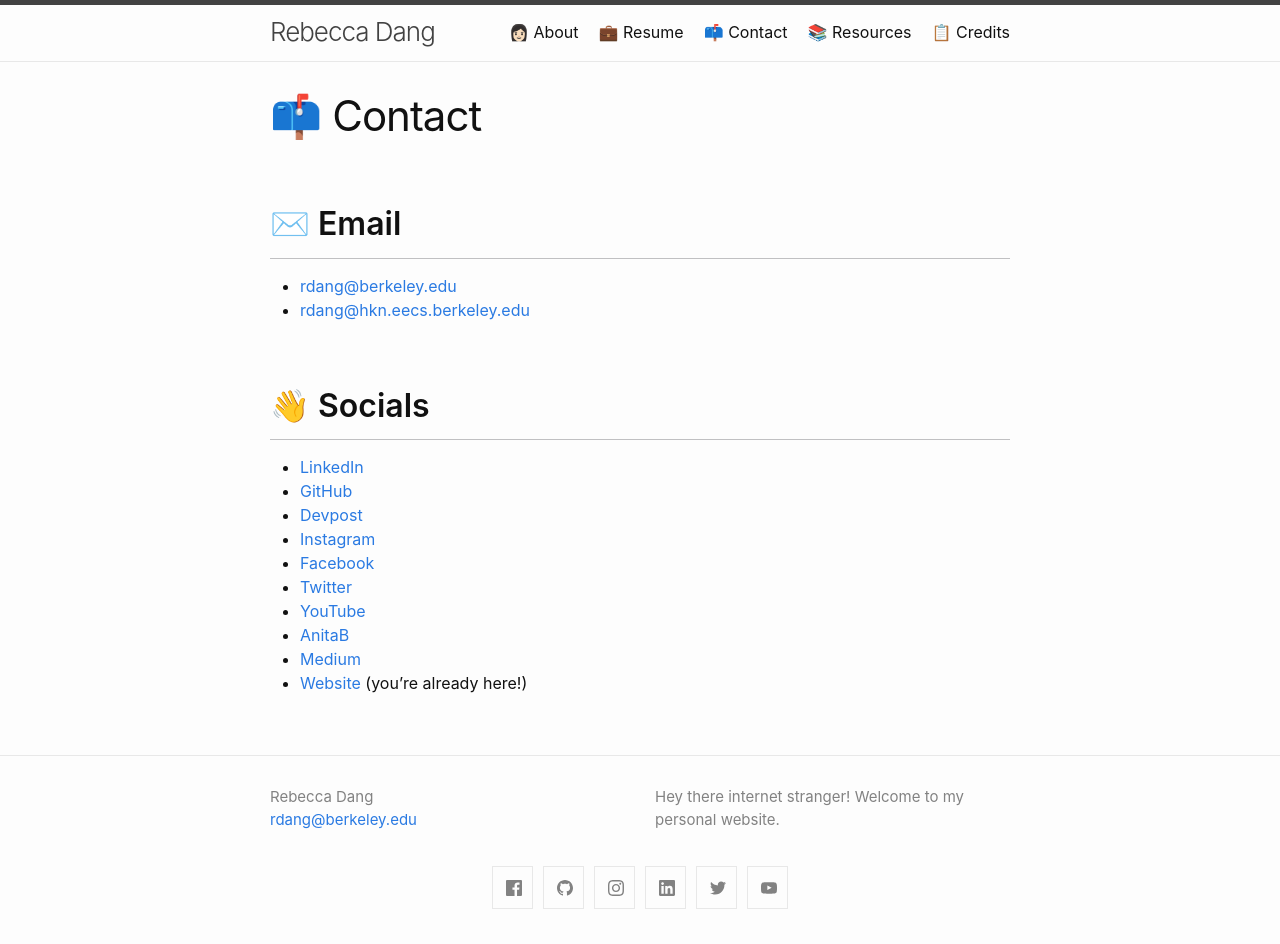
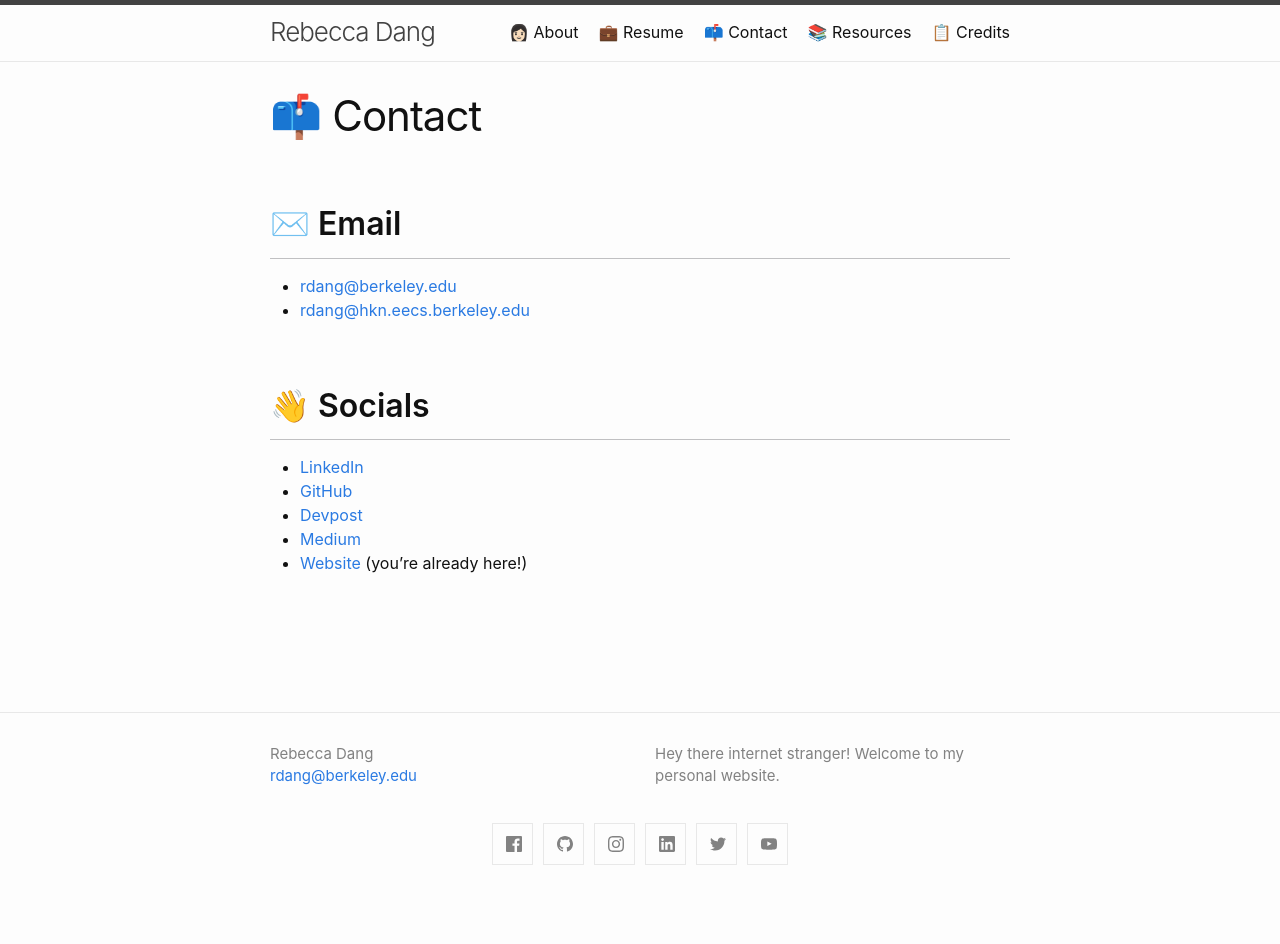
Before and after one commit to phrdang/phrdang.github.io, a Jekyll site: the page built from contact.md, in a window 1280 px wide. Built offline with Jekyll 4.4.1, drawn with Linux system fonts in a browser that asks for light colours; after the commit the page ends 900 px from its top, so only the background shows below that.

Commit message:
Remove some social links from Contact page

```diff
--- a/contact.md
+++ b/contact.md
@@ -14,10 +14,5 @@ permalink: /contact/
 - [LinkedIn](https://linkedin.com/in/dang-rebecca)
 - [GitHub](https://github.com/phrdang)
 - [Devpost](https://devpost.com/phrdang)
-- [Instagram](https://instagram.com/dang_rebecca)
-- [Facebook](https://facebook.com/rebeccapdang)
-- [Twitter](https://twitter.com/phrdang)
-- [YouTube](https://www.youtube.com/channel/UCq3namVrMCnhWHKe8HeasAg)
-- [AnitaB](https://membership.anitab.org/member/rebeccadang)
 - [Medium](https://rebeccadang.medium.com/)
 - [Website](https://phrdang.github.io) (you're already here!)
```
